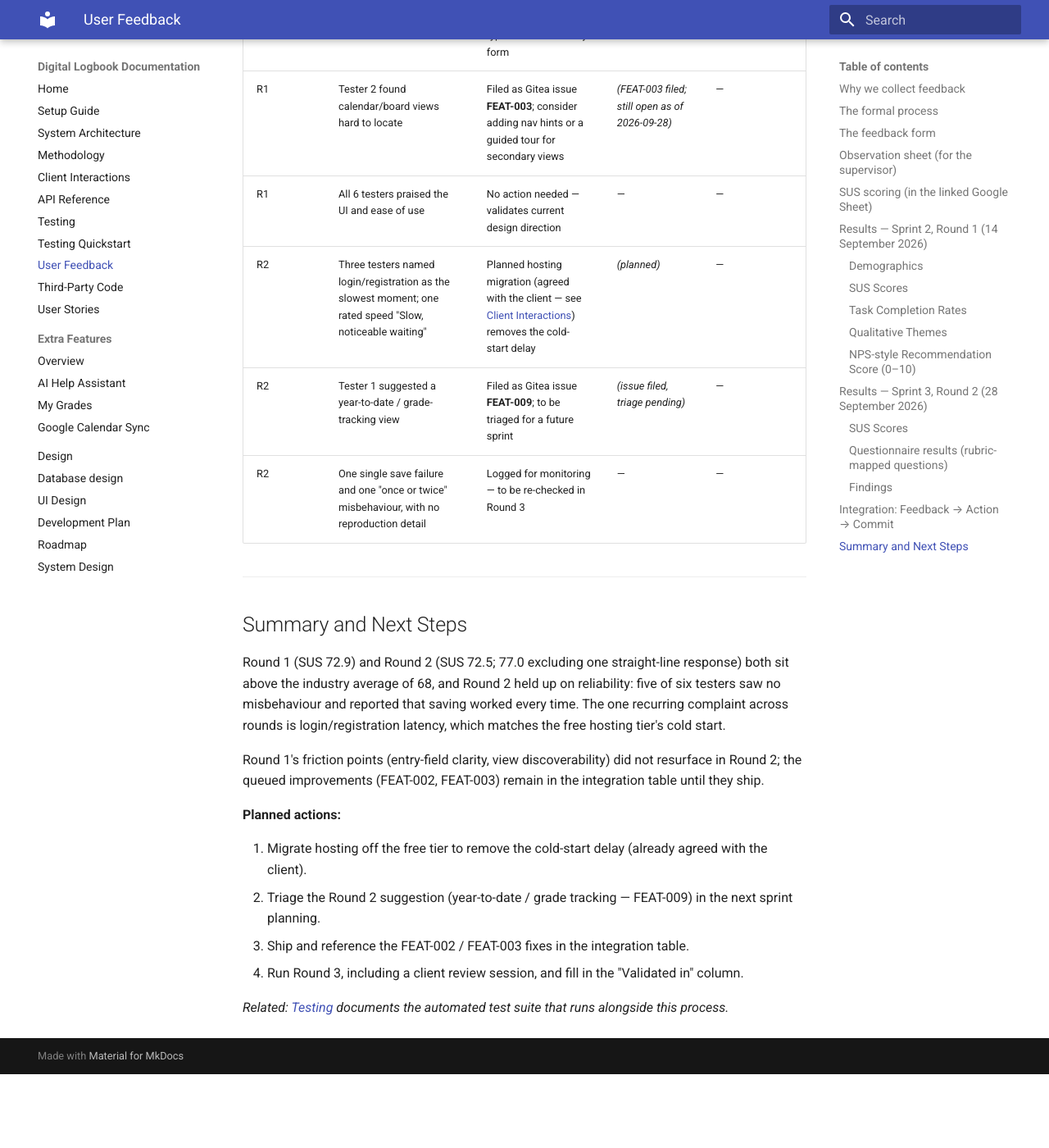
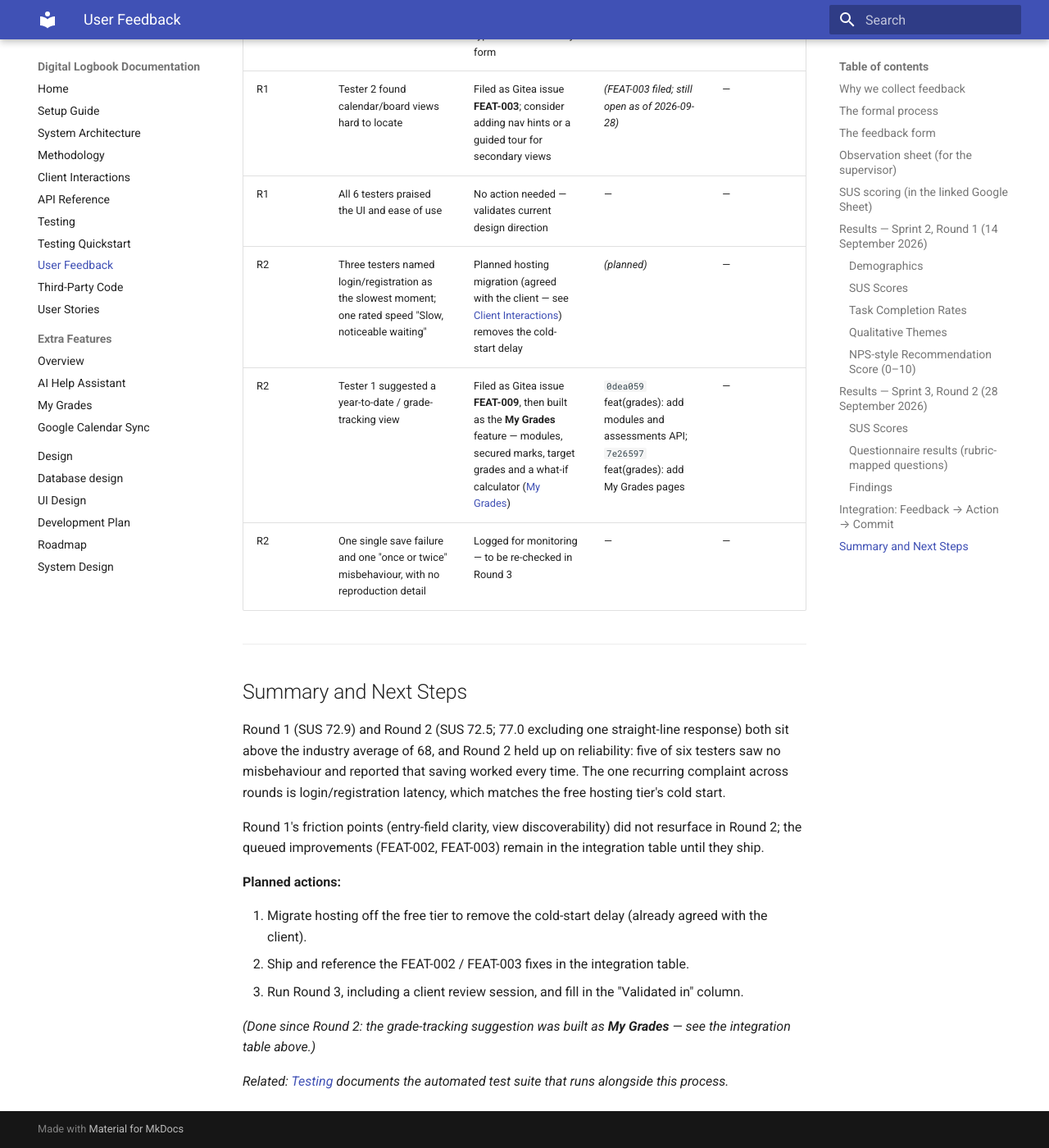
Before and after one commit to DiMpho-20/coms3011a-logbook-digital-logbook, an MkDocs documentation site: the page built from docs/user-feedback.md, in a window 1280 px wide and 1400 px high, scrolled down 8031 px. Shown: the whole window at 82% size. Built offline with MkDocs 1.6.1 and Material for MkDocs 9.7.7, drawn with Linux system fonts in a browser that asks for light colours; before the commit the page ends 9341 px from its top, so only the background shows below that.

Commit message:
docs: correct stale timeout and database claims, record FEAT-009 as shipped
The testing docs still said backend tests run against the live Neon
database with a 15s timeout; CI now gives each run its own database and
the timeout is 60s. The feedback table and FEAT-009 now record that the
grade-tracking suggestion was built as My Grades (0dea059, 7e26597).

```diff
--- a/docs/user-feedback.md
+++ b/docs/user-feedback.md
@@ -250,7 +250,7 @@ and the round it was validated in.
 | R1 | Tester 2 found calendar/board views hard to locate | Filed as Gitea issue **FEAT-003**; consider adding nav hints or a guided tour for secondary views | *(FEAT-003 filed; still open as of 2026-09-28)* | — |
 | R1 | All 6 testers praised the UI and ease of use | No action needed — validates current design direction | — | — |
 | R2 | Three testers named login/registration as the slowest moment; one rated speed "Slow, noticeable waiting" | Planned hosting migration (agreed with the client — see [Client Interactions](client-interactions.md)) removes the cold-start delay | *(planned)* | — |
-| R2 | Tester 1 suggested a year-to-date / grade-tracking view | Filed as Gitea issue **FEAT-009**; to be triaged for a future sprint | *(issue filed, triage pending)* | — |
+| R2 | Tester 1 suggested a year-to-date / grade-tracking view | Filed as Gitea issue **FEAT-009**, then built as the **My Grades** feature — modules, secured marks, target grades and a what-if calculator ([My Grades](extra-features/my-grades.md)) | `0dea059` feat(grades): add modules and assessments API; `7e26597` feat(grades): add My Grades pages | — |
 | R2 | One single save failure and one "once or twice" misbehaviour, with no reproduction detail | Logged for monitoring — to be re-checked in Round 3 | — | — |
 
 ---
@@ -271,9 +271,10 @@ FEAT-003) remain in the integration table until they ship.
 **Planned actions:**
 
 1. Migrate hosting off the free tier to remove the cold-start delay (already agreed with the client).
-2. Triage the Round 2 suggestion (year-to-date / grade tracking — FEAT-009) in the next sprint planning.
-3. Ship and reference the FEAT-002 / FEAT-003 fixes in the integration table.
-4. Run Round 3, including a client review session, and fill in the "Validated in" column.
+2. Ship and reference the FEAT-002 / FEAT-003 fixes in the integration table.
+3. Run Round 3, including a client review session, and fill in the "Validated in" column.
+
+*(Done since Round 2: the grade-tracking suggestion was built as **My Grades** — see the integration table above.)*
 
 *Related: [Testing](testing.md) documents the automated test suite that
 runs alongside this process.*
```
Also changed, not shown: .gitea/issues/FEAT-009-year-to-date-grade-tracking.md (+1 -1 lines), apps/backend/TESTING.md (+1 -1 lines), docs/testing.md (+8 -7 lines).
